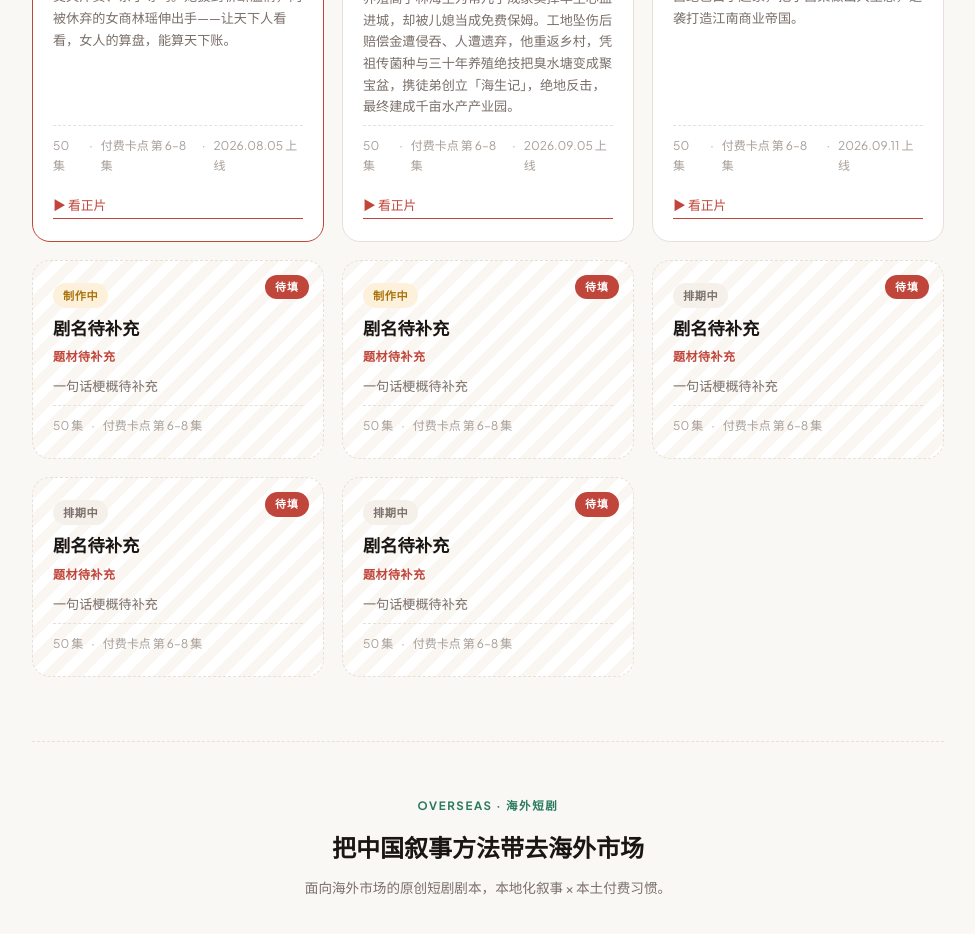
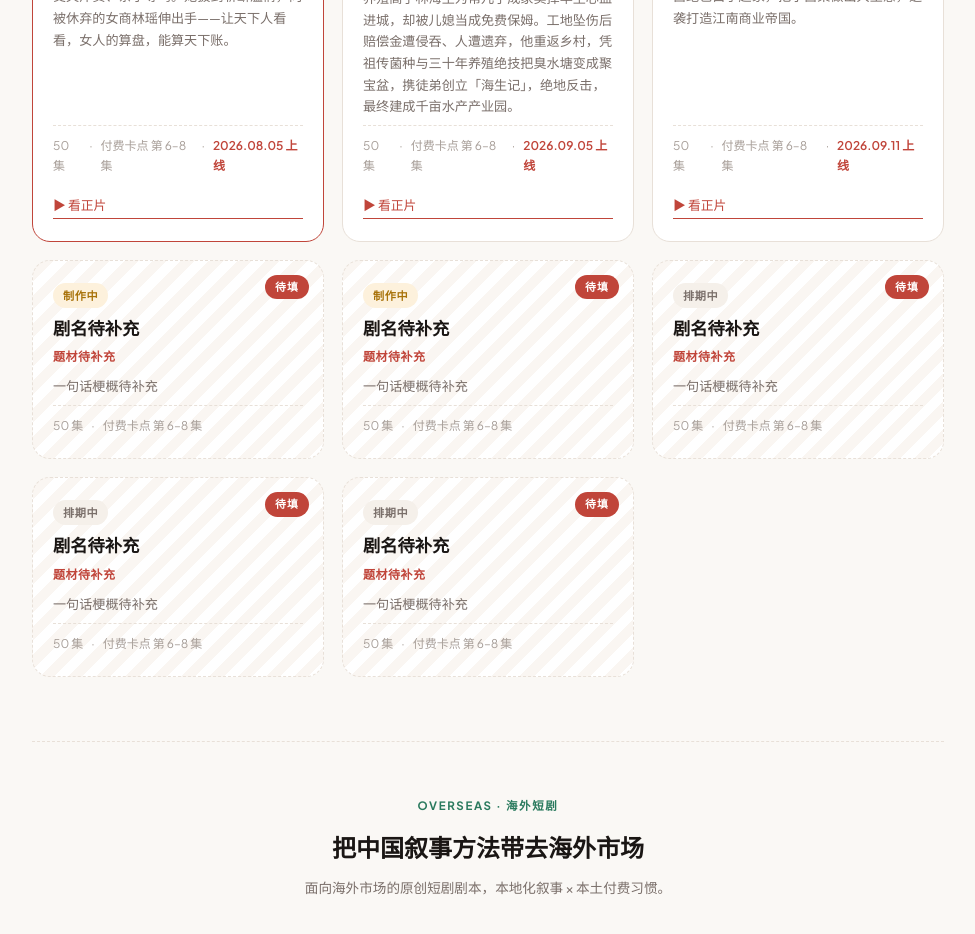
Before and after one commit to DreamHe-ai/hemenghan-portfolio, a React (Vite) app: page / in a window 1280 px wide. Shown: the part 3480-4414 px from the top of the page, without its empty margins (152-1127 px from the left). Built offline with nearby package versions, Linux system fonts and the light colour scheme; a web font is replaced by a local one.

Commit message:
drama: 新增纨绔逆乾坤(2026.09.11上线)，三部已上线剧标注准确上线时间

```diff
--- a/src/App.css
+++ b/src/App.css
@@ -1383,6 +1383,11 @@ body {
 }
 .drama-link:hover { opacity: 0.75; }
 
+.drama-release {
+  color: #c0453a;
+  font-weight: 600;
+}
+
 /* ---- 海外短剧子区 ---- */
 .overseas-block {
   margin-top: 64px;
```
